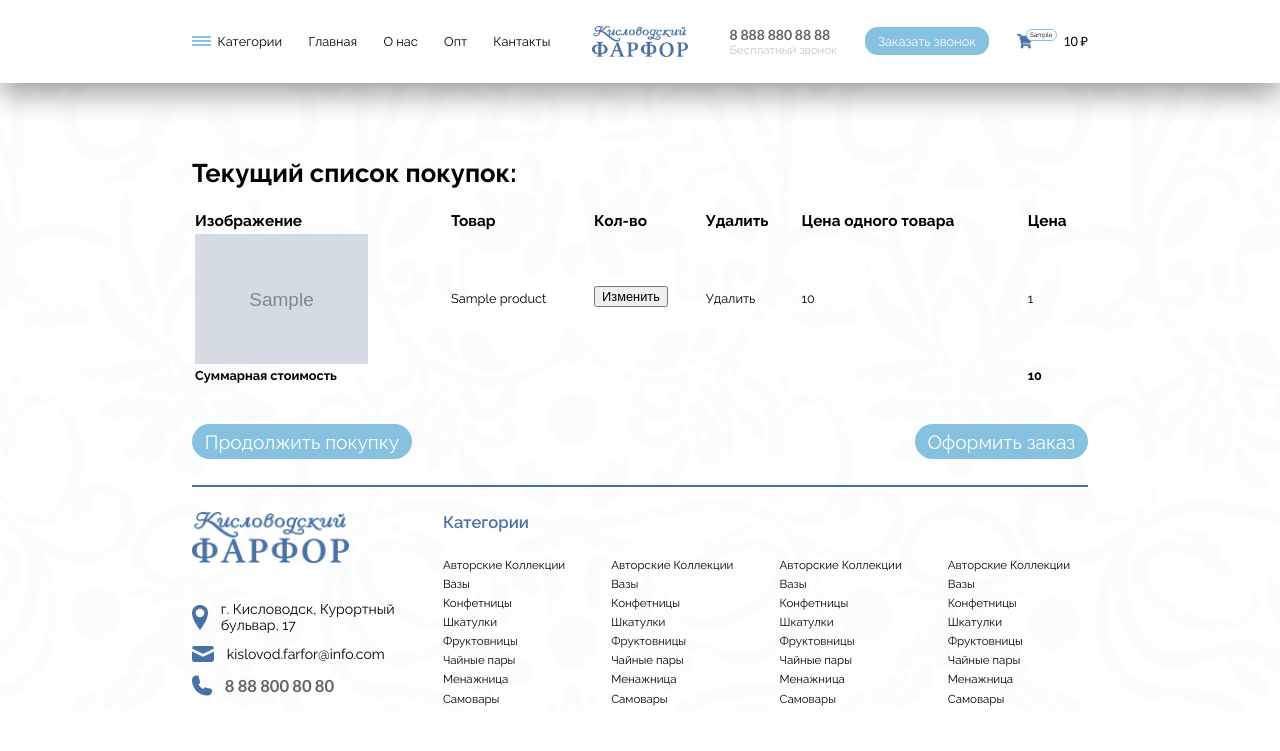
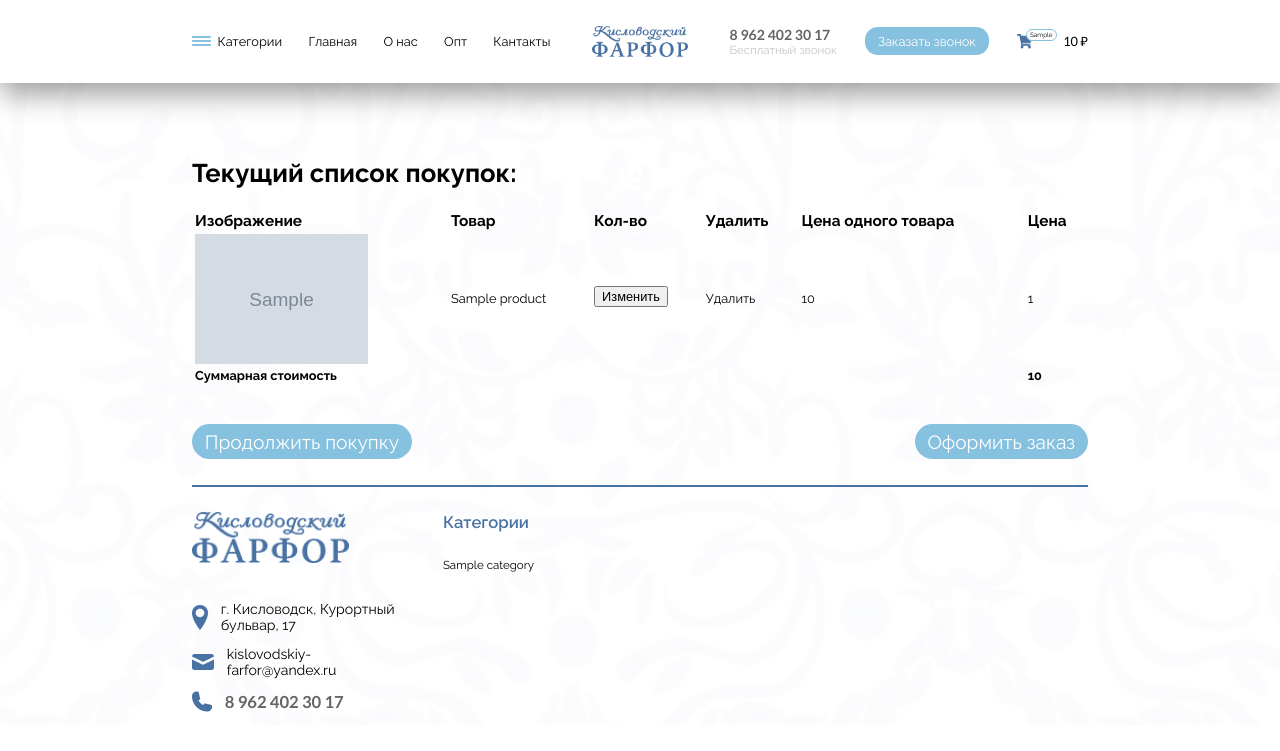
Before and after one commit to betdaw71/kislovodskiy-farfor, a Django app: template cart/templates/cart/detail.html in a window 1280 px wide. Shown: the top 751 px of the page. Run offline with Django 3.2, Linux system fonts and the light colour scheme; the template is opened without the code that fills it: most values are stand-ins (such as "Sample title", 1, 10 or a date in 2020); grey boxes marked "Sample" are stand-in pictures; some libraries are stand-ins or nearby versions.

Commit message:
Add files via upload

```diff
--- a/shop/templates/base.html
+++ b/shop/templates/base.html
@@ -41,33 +41,33 @@
                         </div>
                         <div class="menu-mob__wrap">
                             <div class="menu-mob__wrap-item">
-                                <a href="">Каталог</a>
+                                <a href="{% url 'shop:product_list' %}">Каталог</a>
                             </div>
                             <div class="menu-mob__wrap-item">
-                                <a href="">О нас</a>
+                                <a href="{% url 'shop:home' %}#about">О нас</a>
                             </div>
                             <div class="menu-mob__wrap-item">
-                                <a href="">Контакты</a>
+                                <a href="{% url 'shop:home' %}#contacts">Контакты</a>
                             </div>
                             <div class="menu-mob__wrap-item">
-                                <a href="">Опт</a>
+                                <a href="{% url 'shop:home' %}#about">Опт</a>
                             </div>
                             <div class="menu-mob__wrap-item">
-                                <a href="">Главная</a>
+                                <a href="{% url 'shop:home' %}">Главная</a>
                             </div>
                         </div>
                         <!-- </div> -->
                         <div class="header__categories-wrap__footer">
                             <div class="header__categories-wrap__footer-number">
-                                <div class="numb">8 88 800 80 80</div>
+                                <div class="numb">8 962 402 30 17</div>
                                 <div class="under">
                                     Бесплатный звонок
                                 </div>
                             </div>
                             <div class="header__categories-wrap__footer-number">
-                                <div class="btn__wrapper">
+                                <!-- <div class="btn__wrapper">
                                     Заказать звонок
-                                </div>
+                                </div> -->
                             </div>
                         </div>
                 </div>
@@ -82,20 +82,36 @@
                            Категории
                        </div>
                         </div>
-                    <div class="header__menu-item"><a href="">Главная</a></div>
-                    <div class="header__menu-item"><a href="">О нас</a></div>
-                    <div class="header__menu-item"><a href="">Опт</a></div>
-                    <div class="header__menu-item"><a href="">Кантакты</a></div>
+                    <div class="header__menu-item"><a href="{% url 'shop:home' %}">Главная</a></div>
+                    <div class="header__menu-item"><a href="{% url 'shop:home' %}#about">О нас</a></div>
+                    <div class="header__menu-item"><a href="{% url 'shop:home' %}#about">Опт</a></div>
+                    <div class="header__menu-item"><a href="{% url 'shop:home' %}#contact">Кантакты</a></div>
                 </div>
-                <div class="header__logo"><img src="{% static 'img/main/main-logo.png'%}" alt=""></div>
+                <div class="header__logo"><a href="{% url 'shop:home' %}"><img src="{% static 'img/main/main-logo.png'%}" alt=""></a></div>
                 <div class="header__info">
                     <div class="info-number">
-                        <div class="number">8 888 880 88 88</div>
+                        <div class="number">8 962 402 30 17</div>
                         <div class="under">Бесплатный звонок</div>
                     </div>
                     <div class="info__backcall">
                         <div class="info__backcall-wrapper">
                             Заказать звонок
+                        </div>
+                    </div>
+                    <div class="backcall-form">
+                        <div class="backcall-form__wrapper">
+                            <div class="wrapper-close"><img src="{% static 'img/close.png' %}" alt=""></div>
+                            <div class="wrapper__logo"><img src="{% static 'img/main/main-logo.png' %}" alt=""></div>
+                            <div class="wrapper__title">
+                                Оставьте номер,<br>и мы Вам перезвоним
+                            </div>
+                            <div class="wrapper__form">
+                                <form action="">
+                                <div class="form__input"><input type="text"placeholder='+7 (___) ___-__-__'></div>
+                                <div class="form__btn"><input type="submit"value='Заказать звонок'></div>
+                                </form>
+                            </div>
+                            <div class="wrapper__undertitle">Гравфик работы: Пн-Вс 10:00-20:00</div>
                         </div>
                     </div>
                     <a href="{% url 'cart:cart_detail' %}">
@@ -107,53 +123,10 @@
                         </div>
                     </a>
                 </div>
-<!--
-            <div class="menu-mob">
-                <div class="menu-mob__body">
-                    <div class="menu-mob__body-item">Категории</div>
-                    <div class="menu-mob__body-item">Категории</div>
-                    <div class="menu-mob__body-item">Категории</div>
-                    <div class="menu-mob__body-item">Категории</div>
-                    <div class="menu-mob__body-item">Категории</div>
-                </div>
-                <div class="menu-mob__footer">
-                    <div class="menu-mob__footer-phone">
-                        <div class="number">8 88 800 80 80</div>
-                        <div class="under">Бесплатный звонок</div>
-                    </div>
-                    <div class="menu-mob__footer-btn">
-                        <div class="btn__wrapper">
-                            Заказать звонок
-                        </div>
-                    </div>
-                </div>
-            </div>
--->
             </div>
         </div>
     </div>
-<!--
-            <div class="menu-mob">
-                <div class="menu-mob__body">
-                    <div class="menu-mob__body-item">Категории</div>
-                    <div class="menu-mob__body-item">Категории</div>
-                    <div class="menu-mob__body-item">Категории</div>
-                    <div class="menu-mob__body-item">Категории</div>
-                    <div class="menu-mob__body-item">Категории</div>
-                </div>
-                <div class="menu-mob__footer">
-                    <div class="menu-mob__footer-phone">
-                        <div class="number">8 88 800 80 80</div>
-                        <div class="under">Бесплатный звонок</div>
-                    </div>
-                    <div class="menu-mob__footer-btn">
-                        <div class="btn__wrapper">
-                            Заказать звонок
-                        </div>
-                    </div>
-                </div>
-            </div>
--->
+
         <div class="wrapper">
 
            {% block content %}
@@ -169,11 +142,11 @@
                         </div>
                         <div class="footer__info-item">
                             <div class="item__img"><img src="{% static 'img/footer/mail.png'%}" alt=""></div>
-                            <div class="item__text">kislovod.farfor@info.com</div>
+                            <div class="item__text">kislovodskiy-farfor@yandex.ru</div>
                         </div>
                         <div class="footer__info-item">
                             <div class="item__img"><img src="{% static 'img/footer/phone.png'%}" alt=""></div>
-                            <div class="item__text"><span>8 88 800 80 80</span></div>
+                            <div class="item__text"><span>8 962 402 30 17</span></div>
                         </div>
                     </div>
                 </div>
@@ -183,46 +156,12 @@
                         Категории
                     </div>
                     <div class="footer__categories-wrap">
-                        <div class="wrap-row">
-                            <div><a href="">Авторские Коллекции</a></div>
-                            <div><a href="">Вазы</a></div>
-                            <div><a href="">Конфетницы</a></div>
-                            <div><a href="">Шкатулки</a></div>
-                            <div><a href="">Фруктовницы</a></div>
-                            <div><a href="">Чайные пары</a></div>
-                            <div><a href="">Менажница</a></div>
-                            <div><a href="">Самовары</a></div>
+                        <div class="wrap-col1">
+                        {% for i in categories %}
+                                <div><a href="{% url 'shop:product_list' %}?search=&category={{ i.slug }}&pricefrom=0&priceto=99999">{{ i.name }}</a></div>
+                        {% endfor %}
                         </div>
-                        <div class="wrap-row">
-                            <div><a href="">Авторские Коллекции</a></div>
-                            <div><a href="">Вазы</a></div>
-                            <div><a href="">Конфетницы</a></div>
-                            <div><a href="">Шкатулки</a></div>
-                            <div><a href="">Фруктовницы</a></div>
-                            <div><a href="">Чайные пары</a></div>
-                            <div><a href="">Менажница</a></div>
-                            <div><a href="">Самовары</a></div>
-                        </div>
-                        <div class="wrap-row">
-                            <div><a href="">Авторские Коллекции</a></div>
-                            <div><a href="">Вазы</a></div>
-                            <div><a href="">Конфетницы</a></div>
-                            <div><a href="">Шкатулки</a></div>
-                            <div><a href="">Фруктовницы</a></div>
-                            <div><a href="">Чайные пары</a></div>
-                            <div><a href="">Менажница</a></div>
-                            <div><a href="">Самовары</a></div>
-                        </div>
-                        <div class="wrap-row">
-                            <div><a href="">Авторские Коллекции</a></div>
-                            <div><a href="">Вазы</a></div>
-                            <div><a href="">Конфетницы</a></div>
-                            <div><a href="">Шкатулки</a></div>
-                            <div><a href="">Фруктовницы</a></div>
-                            <div><a href="">Чайные пары</a></div>
-                            <div><a href="">Менажница</a></div>
-                            <div><a href="">Самовары</a></div>
-                        </div>
+
                     </div>
                 </div>
             </div>
```
